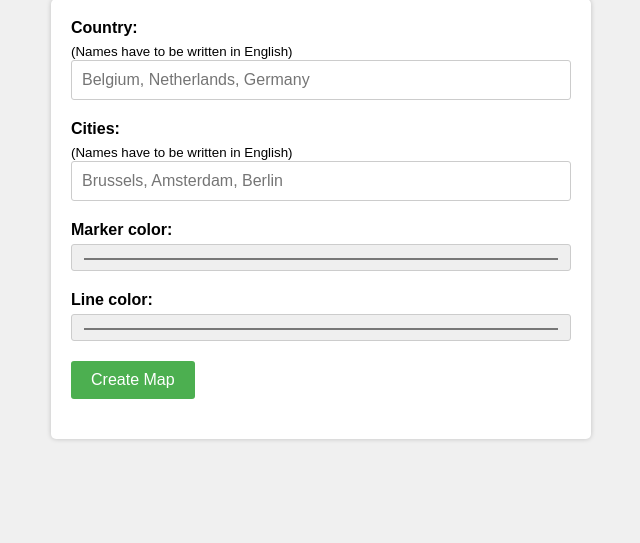
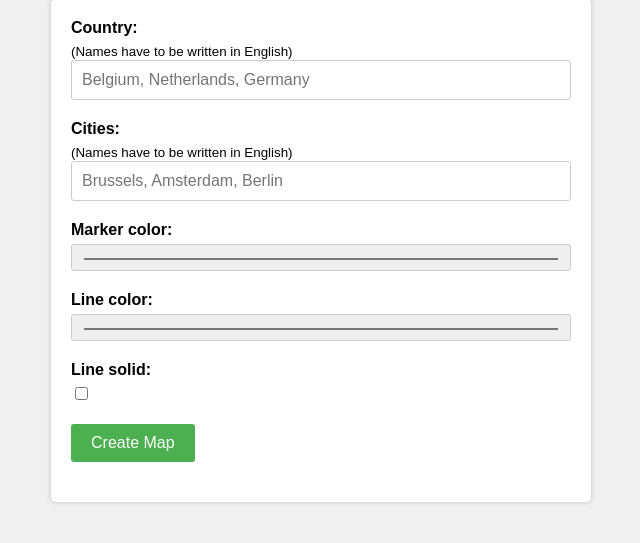
Before and after one commit to casperaudenaert/Country-Map-Maker, a Flask app: page / in a window 1280 px wide. Shown: the part 109-652 px from the top of the page, without its empty margins (319-959 px from the left). Run offline with Flask 2, Linux system fonts and the light colour scheme.

Commit message:
Added feature to choose line style.

```diff
--- a/app.py
+++ b/app.py
@@ -52,7 +52,8 @@ def index():
         city_names = request.form.get('cities').split(',')
         marker_color = request.form.get('marker_color', '#000000')
         line_color = request.form.get('line_color', '#000000')
-
+        line_style = request.form.get('line_style')
+        print(line_style)
         # Create a Map object centered on the country with a white background
         geolocator = Nominatim(user_agent="my_map")
         location = geolocator.geocode(country_names[0])
@@ -92,15 +93,23 @@ def index():
                     else:
                         print("Error geocoding city:", city_name)
         # Connect the circles with a line
-        folium.PolyLine(
-            locations,
-            color=line_color,
-            weight=2,
-            opacity=0.7,
-            dash_array='5,10',
-            z_index=0
-        ).add_to(map_obj)
-
+        if line_style == "on":
+            folium.PolyLine(
+                locations,
+                color=line_color,
+                weight=2,
+                opacity=0.7,
+                z_index=0
+            ).add_to(map_obj)
+        else:
+            folium.PolyLine(
+                locations,
+                color=line_color,
+                weight=2,
+                opacity=0.7,
+                dash_array='5,10',
+                z_index=0
+            ).add_to(map_obj)
         # Save the map to an HTML file
         map_obj.save(f'templates/{filename}')
 
--- a/templates/index.html
+++ b/templates/index.html
@@ -26,6 +26,10 @@
         <input type="color" id="line_color" name="line_color" value="#000000">
       </div>
       <div class="form-group">
+        <label for="line_style">Line solid:</label>
+        <input type="checkbox" id="line_style" name="line_style">
+      </div>
+      <div class="form-group">
         <button type="submit">Create Map</button>
       </div>
     </form>
```
